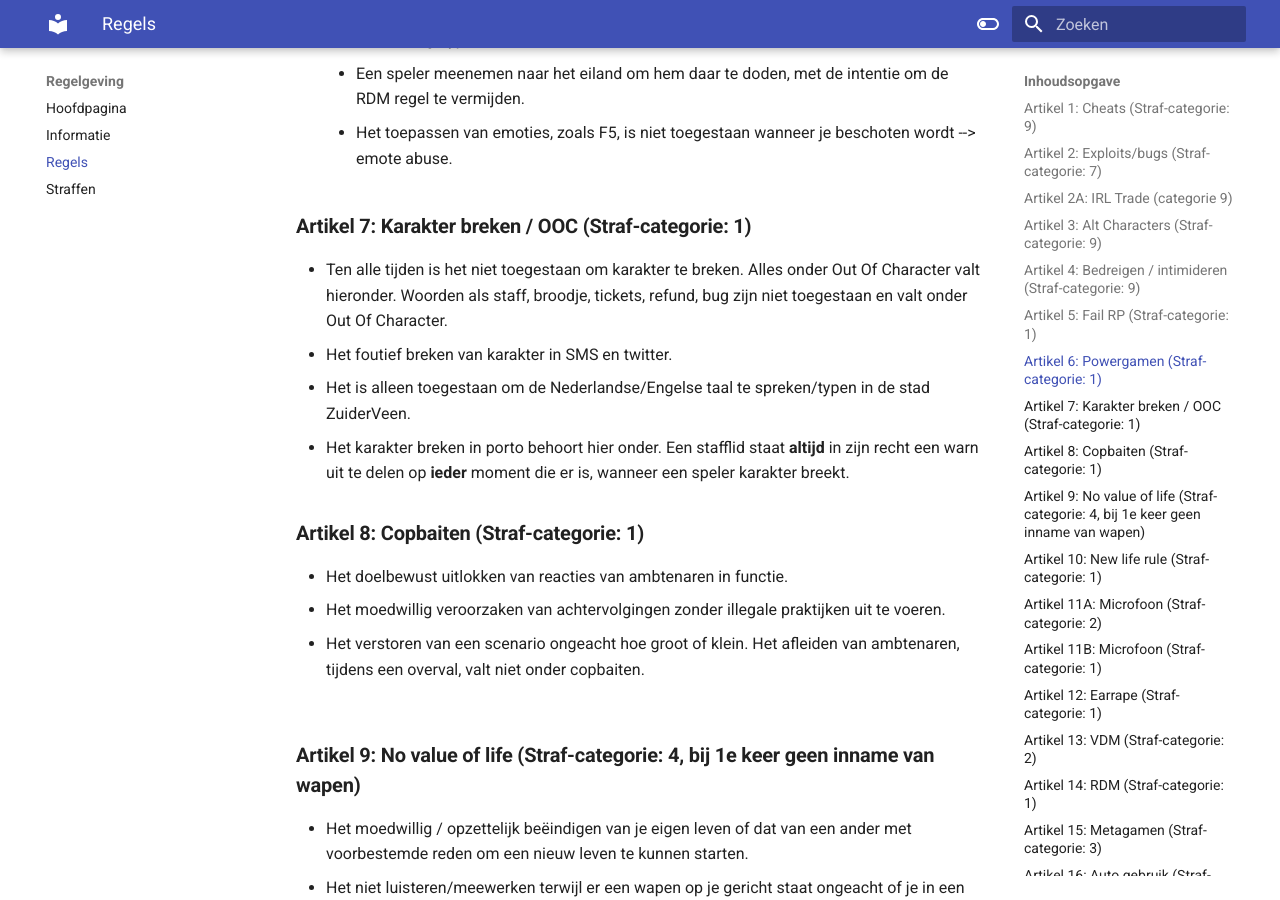
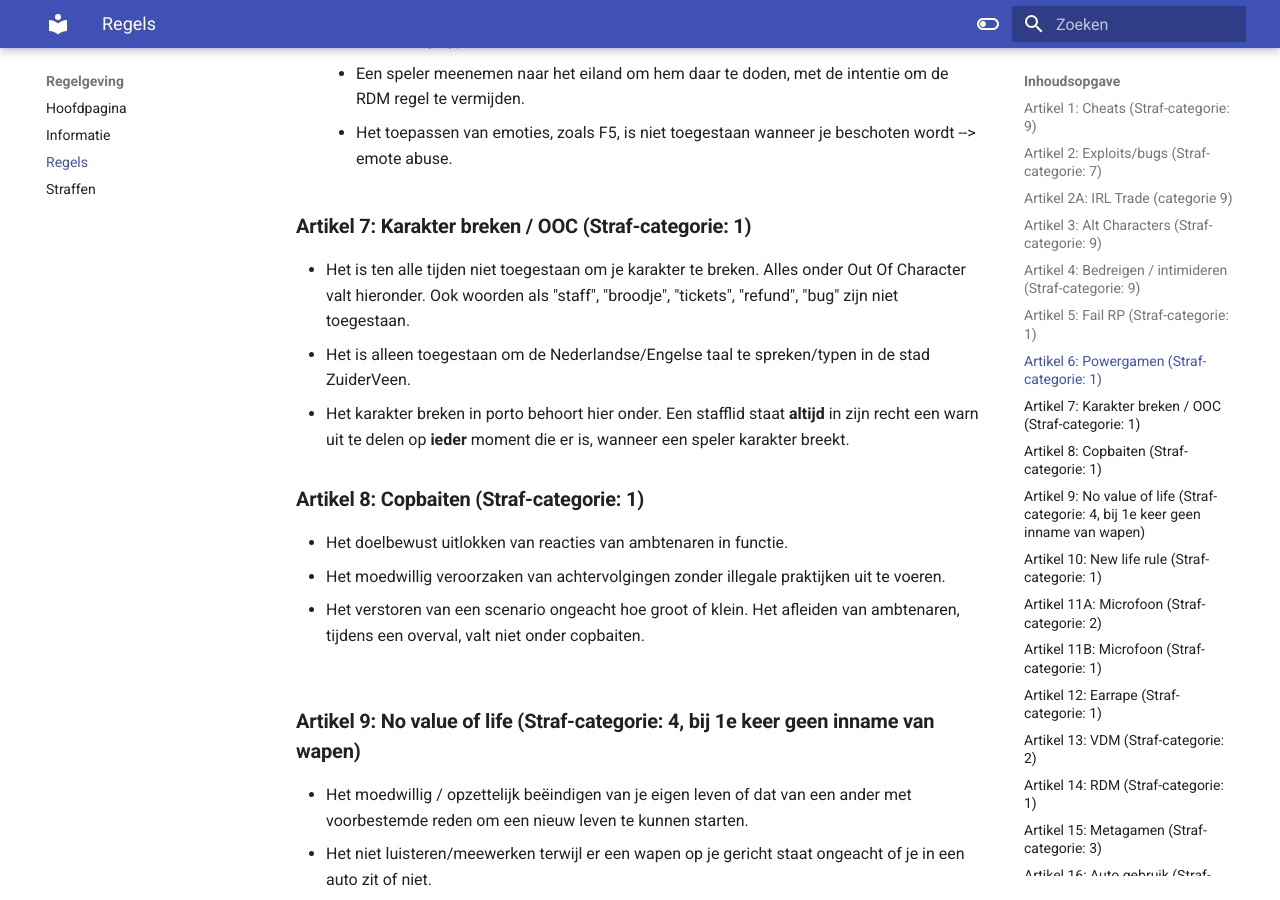
Before and after one commit to ZuiderVeenRP/apv, an MkDocs documentation site: the page built from docs/algemeen.md, in a window 1280 px wide and 900 px high, scrolled down 1943 px. Built offline with MkDocs 1.6.1 and Material for MkDocs 9.7.7, drawn with Linux system fonts in a browser that asks for light colours; comment, search, counter and statistics services are not loaded.

Commit message:
Aanpassing artikel 7
'het is ten alle tijden niet toegestaan'

Daarom is het dubbel dat we ook '- Het foutief breken van karakter in SMS en twitter.' erin hebben staan. In dit geval heb ik dit eruit gehaald.

```diff
--- a/docs/algemeen.md
+++ b/docs/algemeen.md
@@ -52,8 +52,7 @@
 </br>
 
 ### **Artikel 7: Karakter breken / OOC (Straf-categorie: 1)**
-   - Ten alle tijden is het niet toegestaan om karakter te breken. Alles onder Out Of Character valt hieronder. Woorden als staff, broodje, tickets, refund, bug zijn niet toegestaan en valt onder Out Of Character.
-   - Het foutief breken van karakter in SMS en twitter.
+   - Het is ten alle tijden niet toegestaan om je karakter te breken. Alles onder Out Of Character valt hieronder. Ook woorden als "staff", "broodje", "tickets", "refund", "bug" zijn niet toegestaan.
    - Het is alleen toegestaan om de Nederlandse/Engelse taal te spreken/typen in de stad ZuiderVeen.
    - Het karakter breken in porto behoort hier onder. Een stafflid staat **altijd** in zijn recht een warn uit te delen op **ieder** moment die er is, wanneer een speler karakter breekt.
 </br>
```
